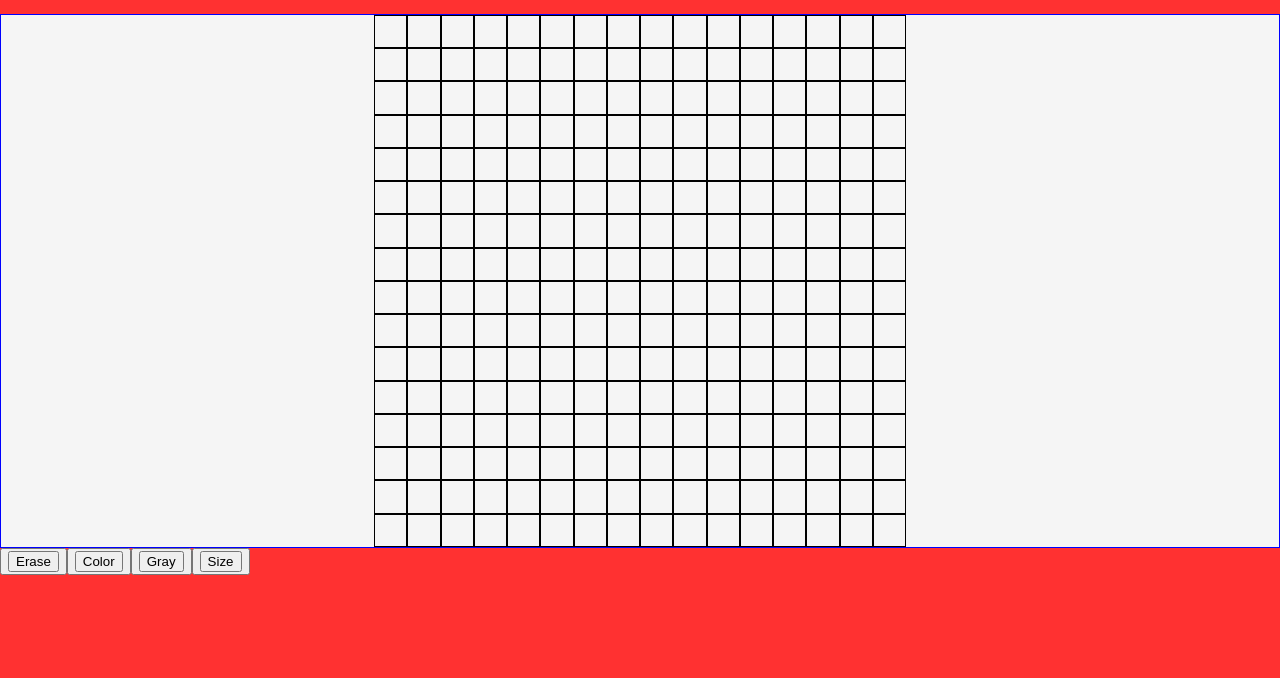
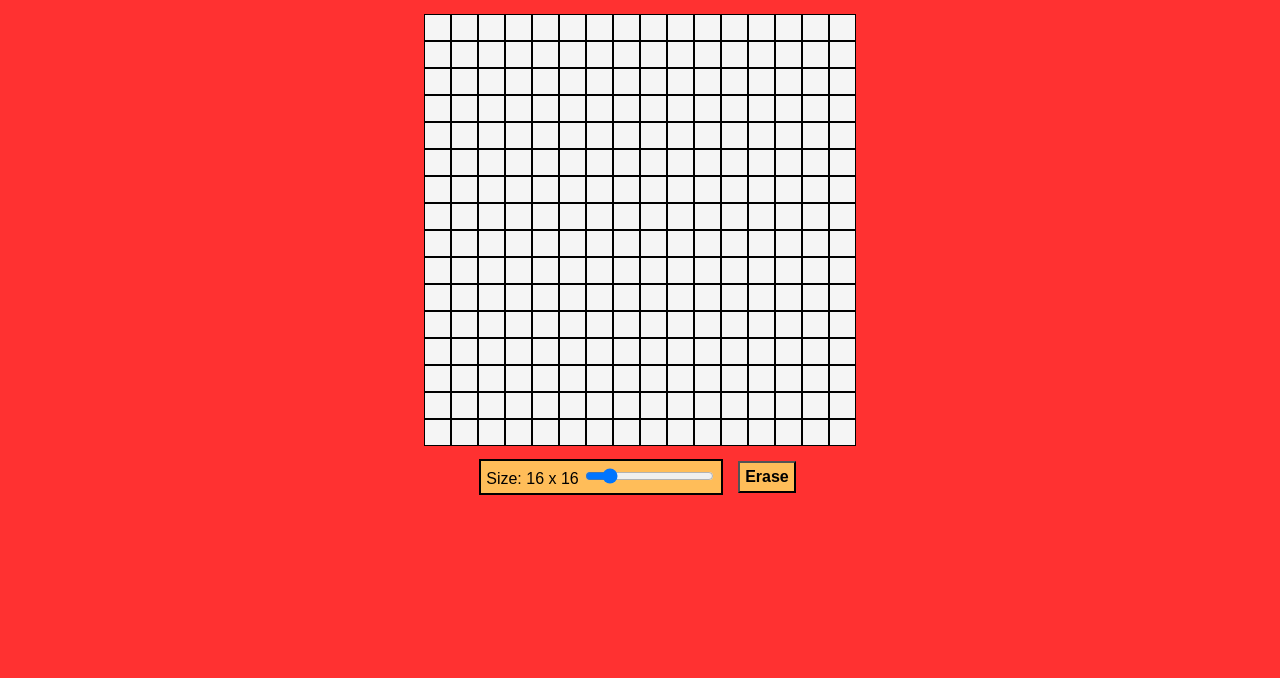
Before and after one commit to MeghanGerbrandt/Etch-a-Sketch, a plain HTML site: page index.html in a window 1280 px wide. Shown: the part 143-821 px from the top of the page. Drawn offline with Linux system fonts and the light colour scheme.

Commit message:
Need to fix resize and add color buttons and functionality. Finished styling, adding reset and resize functions. Need to fix problem with resizing, container resizes but should stay the same size when resizing. Need to add button and functionality to change to random colors.

```diff
--- a/index.html
+++ b/index.html
@@ -11,7 +11,13 @@
     <div class="body-container">
         <h1 class="header"><img src="images/Etch-a-Sketch.jpg"></h1>
         <div class="grid-container"></div>
-        <div class = button-container></div>
+        <div class = button-container>
+            <div class="slider-container">
+            <label class="slider-label">Size: 16 x 16</label>
+            <input type="range" class="slider-value" id="size-value" min="1" max="100" value="16"></div>
+            <button class="reset-button" onclick="resetButton()">Erase</button>
+        </div>
+
     </div>
 </body>
 </html>
--- a/javascript.js
+++ b/javascript.js
@@ -1,40 +1,45 @@
-let gridSize =  16;
+let gridSize = document.querySelector(".slider-value").value;
 
 const gridContainer = document.querySelector(".grid-container");
-const bodyContainer = document.querySelector(".body-container");
+let sliderValue = document.querySelector("#size-value");
+let sliderLabel = document.querySelector(".slider-label");
 
-function createGrid(numOfBoxes) {
-    for(let i = 0; i < numOfBoxes; i++) {
+sliderValue.addEventListener("input", updateGridSize);
+
+function updateGridSize() {
+    gridSize = sliderValue.value;
+    sliderLabel.textContent = `Size: ${gridSize} x ${gridSize}`;
+    resetButton();
+}
+
+function createGrid(sliderValue) {
+    for(let i = 0; i < sliderValue; i++) {
         const row = document.createElement("div");
         row.classList.add("row");
         gridContainer.appendChild(row);
 
-        for(let j = 0; j < numOfBoxes; j++) {
-            const sizeOfBox = 500 / gridSize;
+        for(let j = 0; j < sliderValue; j++) {
+            const sizeOfBox =  400 / gridSize;
             const box = document.createElement("div");
             box.classList.add("box");
             box.style.width = `${sizeOfBox}px`;
             box.style.height = `${sizeOfBox}px`;
             row.appendChild(box);
-            box.addEventListener('mouseover', function () {
+            box.addEventListener('mouseover', function colorBlack() {
                 box.style.backgroundColor="#384048";
             })
         }
-
     }
 }
+function resetButton() {
+    gridContainer.innerHTML = "";
+    createGrid(gridSize);
+}
 
-function resetButton() {
-    const box = gridContainer.querySelectorAll("div");
-    box.forEach((div) => (div.style.backgroundColor = "whitesmoke"));
-}
-function sizeOfGrid(sizeOfBox) {
+createGrid(gridSize);
+createResetButton();
 
-
-  }
-
-
-function createResetButton() {
+/*function createResetButton() {
     const resetButton = document.createElement("button");
     resetButton.classList.add("resetButton");
     bodyContainer.appendChild(resetButton);
@@ -51,16 +56,4 @@ function createColorButton() {
     resetButton.classList.add("resetButton");
     bodyContainer.appendChild(resetButton);
     resetButton.innerHTML = `<button onclick="resetButton()">Color</button>`;
-}
-function createSizeButton() {
-    const resetButton = document.createElement("button");
-    resetButton.classList.add("resetButton");
-    bodyContainer.appendChild(resetButton);
-    resetButton.innerHTML = `<button onclick="resetButton()">Size</button>`;
-}
-
-createGrid(gridSize);
-createResetButton();
-createColorButton();
-createMonoButton();
-createSizeButton();
+}*/
--- a/style.css
+++ b/style.css
@@ -4,13 +4,17 @@ body {
     margin: 0 auto;
     font-family:Arial, Helvetica, sans-serif;
     height: 100vh;
- /*   width: 100%;*/
+    max-width: 100%;
+    max-height: auto;
 }
 .grid-container {
-    border: 1px solid blue;
+    display: flex;
+    flex-direction: column;
+    justify-content: center;
+    align-items: center;
     margin: 0 auto;
-    max-width: 600%;
-   background-color: whitesmoke;
+    max-width: auto;
+    max-height: 100%;
 
 }
 .row {
@@ -20,19 +24,38 @@ body {
     align-items: center;
     margin: 0 auto;
     padding: 0;
+    max-width: 100%;
+    max-height: auto;
+
 }
 .box {
-
-    color: whitesmoke;
+    background-color: whitesmoke;
     border: 1px solid black;
 }
+ .header {
+  text-align: center;
+ }
+ .button-container {
+  display: flex;
+  flex-direction: row;
+  justify-content: center;
+  align-items: center;
+  padding: 10px;
+  gap: 10px;
+ }
+ .reset-button {
+    background-color: #FFBD59;
+    padding: 5px;
+    margin: 5px;
+    font-size: 16px;
+    font-weight: bold;
+ }
 
-
-
-
-
-
-
+ .slider-container {
+   background-color: #FFBD59;
+   border: 2px solid black;
+   padding: 5px;
+ }
 @media screen and (max-width: 820px) {
     .grid-container{
       display: flex;
@@ -52,7 +75,6 @@ body {
         padding: 0;
 
     }
-
   }
 @media screen and (max-width: 820px) {
     img {
```
